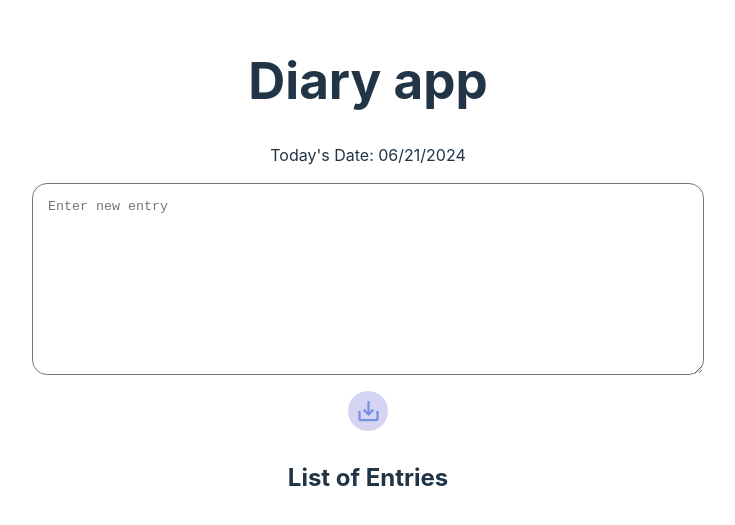
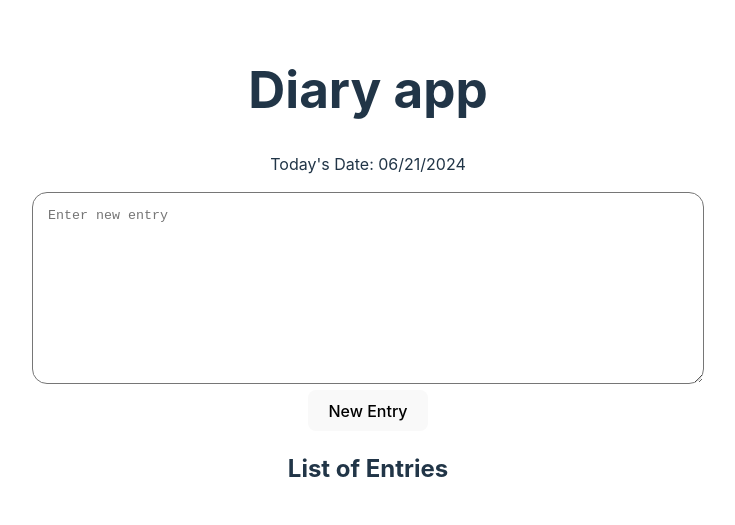
Before and after one commit to NataliiaRemezova/diary-node-app, a React (Vite) app in the folder Frontend/static-node-app/: page / in a window 1280 px wide. Shown: the part 105-630 px from the top of the page, without its empty margins (272-1007 px from the left). Built offline with nearby package versions, Linux system fonts and the light colour scheme.

Commit message:
added edit function to entries

```diff
--- a/Frontend/static-node-app/src/App.jsx
+++ b/Frontend/static-node-app/src/App.jsx
@@ -6,14 +6,56 @@ import PigRun from "./components/PigRun.jsx";
 
 function App() {
   const [entries, setEntries] = useState([]);
+  const [entryTextfield, setEntryTextfield] = useState('');
+  const [entryToEdit, setEntryToEdit] = useState(null);
   const [entryToDelete, setEntryToDelete] = useState(null);
   const addEntry = (newEntryText) => {
-    const newEntry = {
-      _id: Date.now().toString(),
-      text: newEntryText,
-    };
-    setEntries([...entries, newEntry]);
+    fetch('http://localhost:5000/api/entry/create-entry', {
+      method: 'POST',
+      headers: {
+        'Content-Type': 'application/json'
+      },
+      body: JSON.stringify({ text: newEntryText, date: new Date().toISOString() })
+    })
+    .then(response => response.json())
+    .then(data => setEntries([...entries, data]))
+    .then(() => {
+      setEntryToEdit(null);
+    })
+    .catch(error => console.error('Error adding entry:', error));
   };
+
+  const setupEditEntry = (id, text) => {
+    setEntryToEdit(id);
+    editTextfield(text);
+  };
+
+  const editTextfield = (text) => {
+    setEntryTextfield(text);
+  };
+
+  const editEntry = (newEntryText) => {
+    fetch(`http://localhost:5000/api/entry/update-entry/${entryToEdit}`, {
+      method: 'PUT',
+      headers: {
+        'Content-Type': 'application/json'
+      },
+      body: JSON.stringify({text: newEntryText, date: new Date().toISOString() })
+    })
+    .then(response => response.json())
+    .then((data) => {
+      // if entry is entryToEdit --> change its text and date
+      setEntries(entries.map(entry => {
+        if (entry._id === entryToEdit) {
+          return { ...entry, text: newEntryText, date: new Date().toISOString() };
+        }
+        return entry;
+      }));
+      setEntryToEdit(null);
+    })
+    .catch(error => console.error('Error updating entry:', error));
+  };
+
   const deleteEntry = (id) => {
     setEntryToDelete(id);
   };
@@ -30,8 +72,8 @@ function App() {
     <div>
       <h1>Diary app</h1>
       <div>
-        <Entry addEntry={addEntry} />
-        <ListOfEntries entries={entries} deleteEntry={deleteEntry} confirmDelete={confirmDelete} cancelDelete={cancelDelete} entryToDelete={entryToDelete} />
+        <Entry addEntry={addEntry} entryTextfield={entryTextfield} editTextfield={editTextfield} entryToEdit={entryToEdit} editEntry={editEntry}/>
+        <ListOfEntries entries={entries} setupEditEntry={setupEditEntry} deleteEntry={deleteEntry} confirmDelete={confirmDelete} cancelDelete={cancelDelete} entryToDelete={entryToDelete} />
       </div>
       <div><PigRun/></div>
     </div>
--- a/Frontend/static-node-app/src/components/Entry.jsx
+++ b/Frontend/static-node-app/src/components/Entry.jsx
@@ -2,8 +2,7 @@ import React, { useState } from 'react';
 import { MdOutlineSaveAlt } from "react-icons/md";
 //import { IoIosAddCircle } from "react-icons/io";
 import "../styles/Entry.css";
-function Entry({ addEntry }) {
-  const [newEntryText, setNewEntryText] = useState('');
+function Entry({ addEntry, entryTextfield, editTextfield, entryToEdit, editEntry }) {
 
   // Function to get today's date in the format "MM/DD/YYYY"
   const todayDate = () => {
@@ -15,9 +14,15 @@ function Entry({ addEntry }) {
   };
 
   const handleAddEntry = () => {
-    const entryTextWithDate = `${newEntryText}, ${todayDate()}`;
-    addEntry(entryTextWithDate);
-    setNewEntryText('');
+    const entryText = `${entryTextfield}`;
+    addEntry(entryText);
+    editTextfield('');
+  };
+
+  const handleEditEntry = () => {
+    const entryText = `${entryTextfield}`;
+    editEntry(entryText);
+    editTextfield('');
   };
 
   return (
@@ -26,13 +31,16 @@ function Entry({ addEntry }) {
         <div>
             <textarea
                 type="text"
-                value={newEntryText}
-                onChange={(e) => setNewEntryText(e.target.value)}
+                value={entryTextfield}
+                onChange={(e) => editTextfield(e.target.value)}
                 placeholder="Enter new entry"
                 className="entryField"
             />
         </div>
-      <button onClick={handleAddEntry} className="buttonRound" ><MdOutlineSaveAlt /></button>
+      <button onClick={handleAddEntry} >New Entry</button>
+      {entryToEdit !== null && (
+        <button onClick={handleEditEntry} >Update Entry</button>
+      )}
     </div>
   );
 }
--- a/Frontend/static-node-app/src/components/ListOfEntries.jsx
+++ b/Frontend/static-node-app/src/components/ListOfEntries.jsx
@@ -1,16 +1,18 @@
 import React from 'react';
 import { MdDeleteForever } from "react-icons/md";
+import { BiSolidEdit } from "react-icons/bi";
 import "../styles/ListOfEntries.css";
 
-function ListOfEntries({ entries, deleteEntry, confirmDelete, cancelDelete, entryToDelete }) {
+function ListOfEntries({ entries, setupEditEntry, deleteEntry, confirmDelete, cancelDelete, entryToDelete }) {
     return (
         <div>
             <h2>List of Entries</h2>
             <ul>
                 {entries.map(entry => (
                     <div key={entry._id} className="entryList">
-                        {entry.text}
+                        {entry.text} {entry.date}
                         <button onClick={() => deleteEntry(entry._id)} className="buttonRound" ><MdDeleteForever /></button>
+                        <button onClick={() => setupEditEntry(entry._id, entry.text)} className="buttonRound" ><BiSolidEdit /></button>
                         {entryToDelete === entry._id && (
                             <div className="modal">
                                 <div className="modal-content">
```
